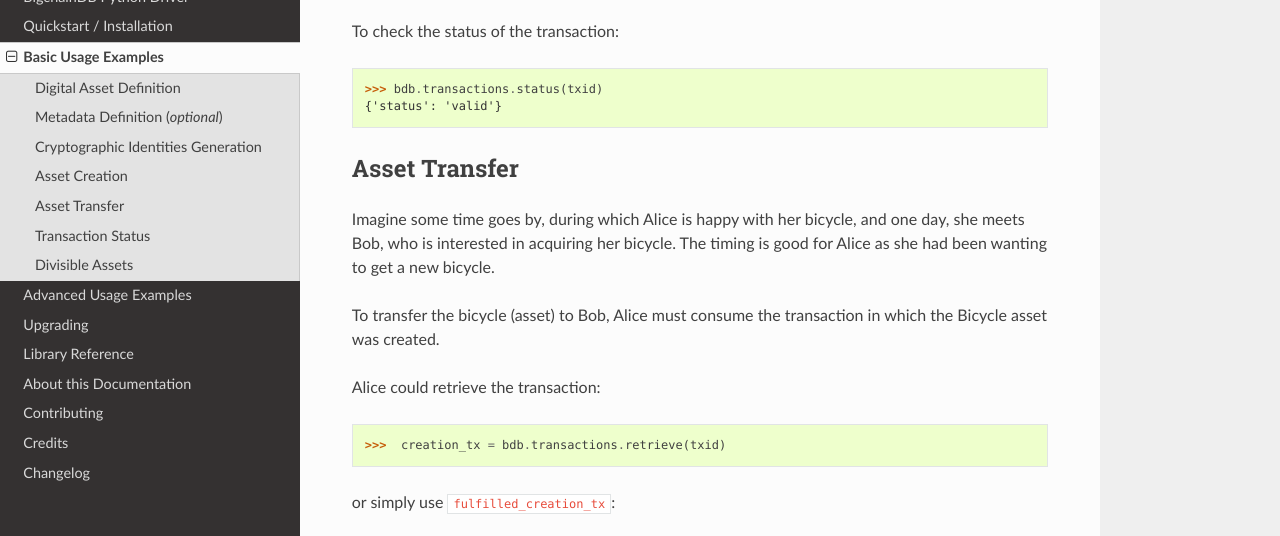
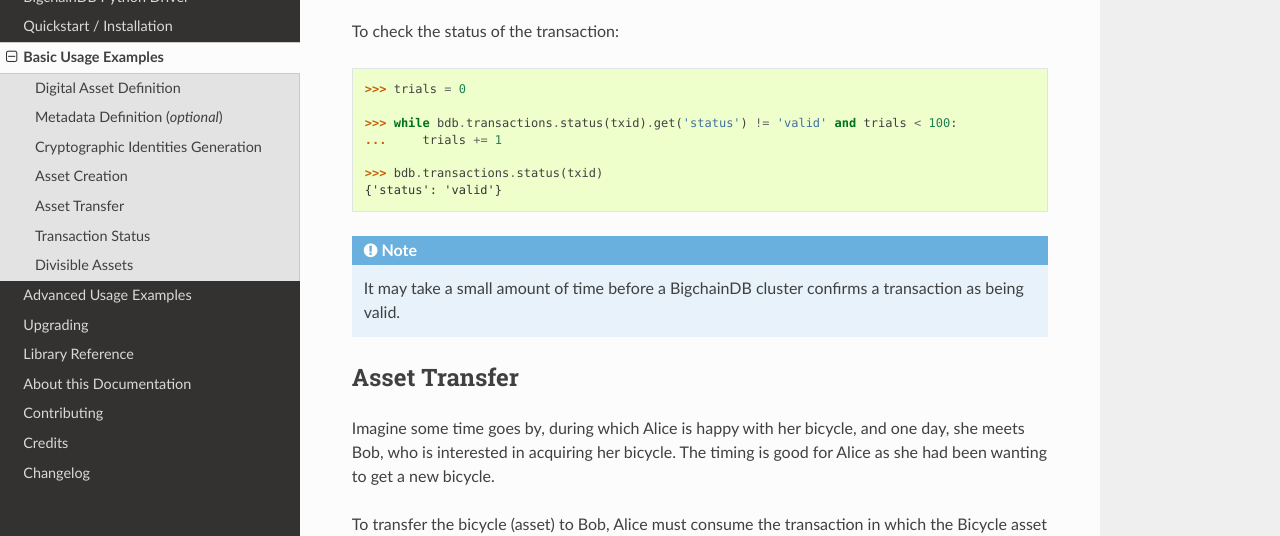
Before and after one commit to bigchaindb/bigchaindb-driver, a Sphinx documentation site: the page built from docs/usage.rst, in a window 1280 px wide and 900 px high, scrolled down 3388 px, cut to the strip 178-714 px from the top of the window. Built offline with Sphinx 7.4.7 and the Read the Docs theme 2.0.0, drawn with Linux system fonts in a browser that asks for light colours.

Commit message:
Add a note about transaction validation delays
and provide a simple example

```diff
--- a/docs/usage.rst
+++ b/docs/usage.rst
@@ -183,8 +183,16 @@ To check the status of the transaction:
 
 .. code-block:: python
 
+    >>> trials = 0
+
+    >>> while bdb.transactions.status(txid).get('status') != 'valid' and trials < 100:
+    ...     trials += 1
+
     >>> bdb.transactions.status(txid)
     {'status': 'valid'}
+
+.. note:: It may take a small amount of time before a BigchainDB cluster
+    confirms a transaction as being valid.
 
 
 Asset Transfer
```
